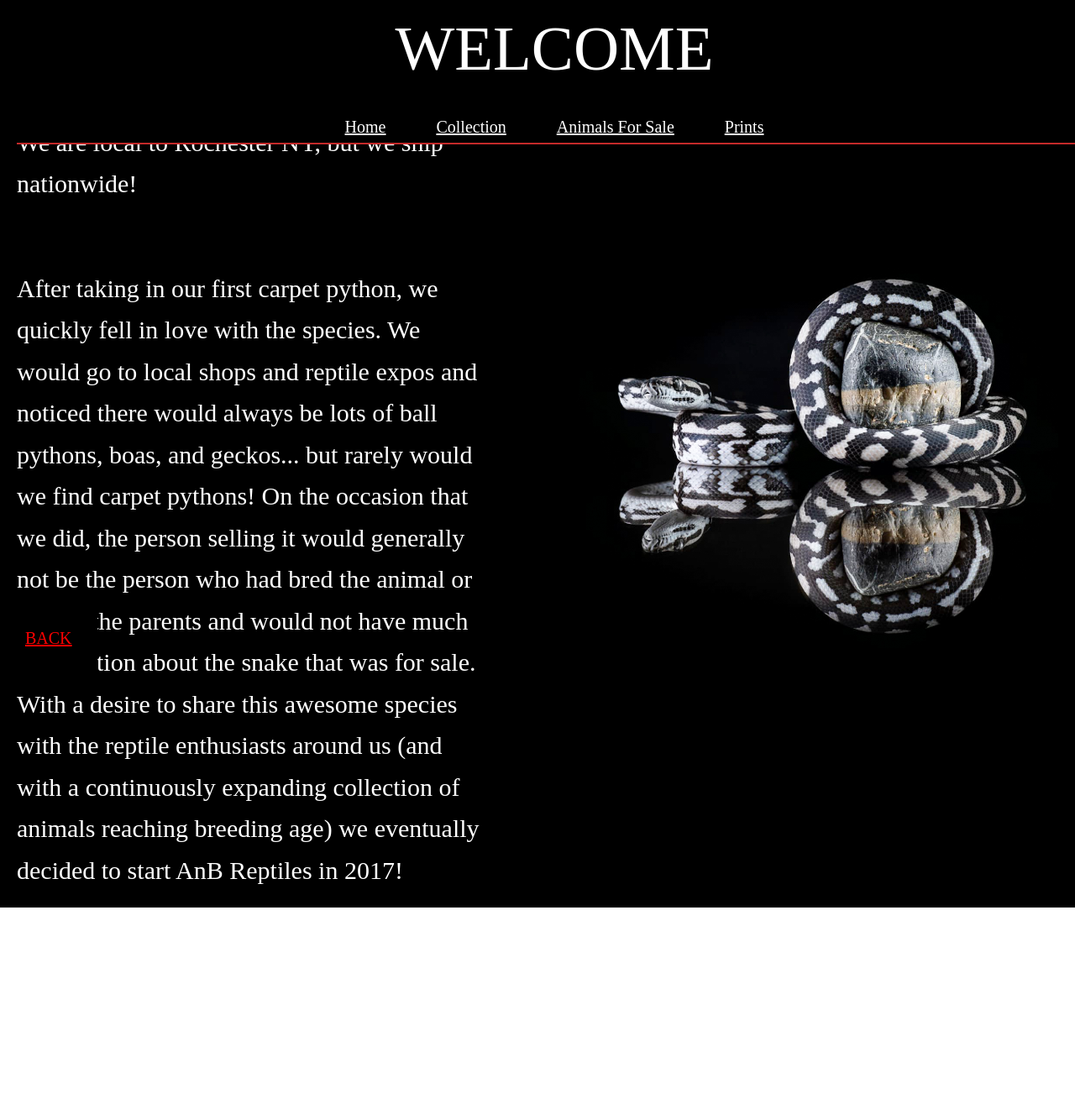
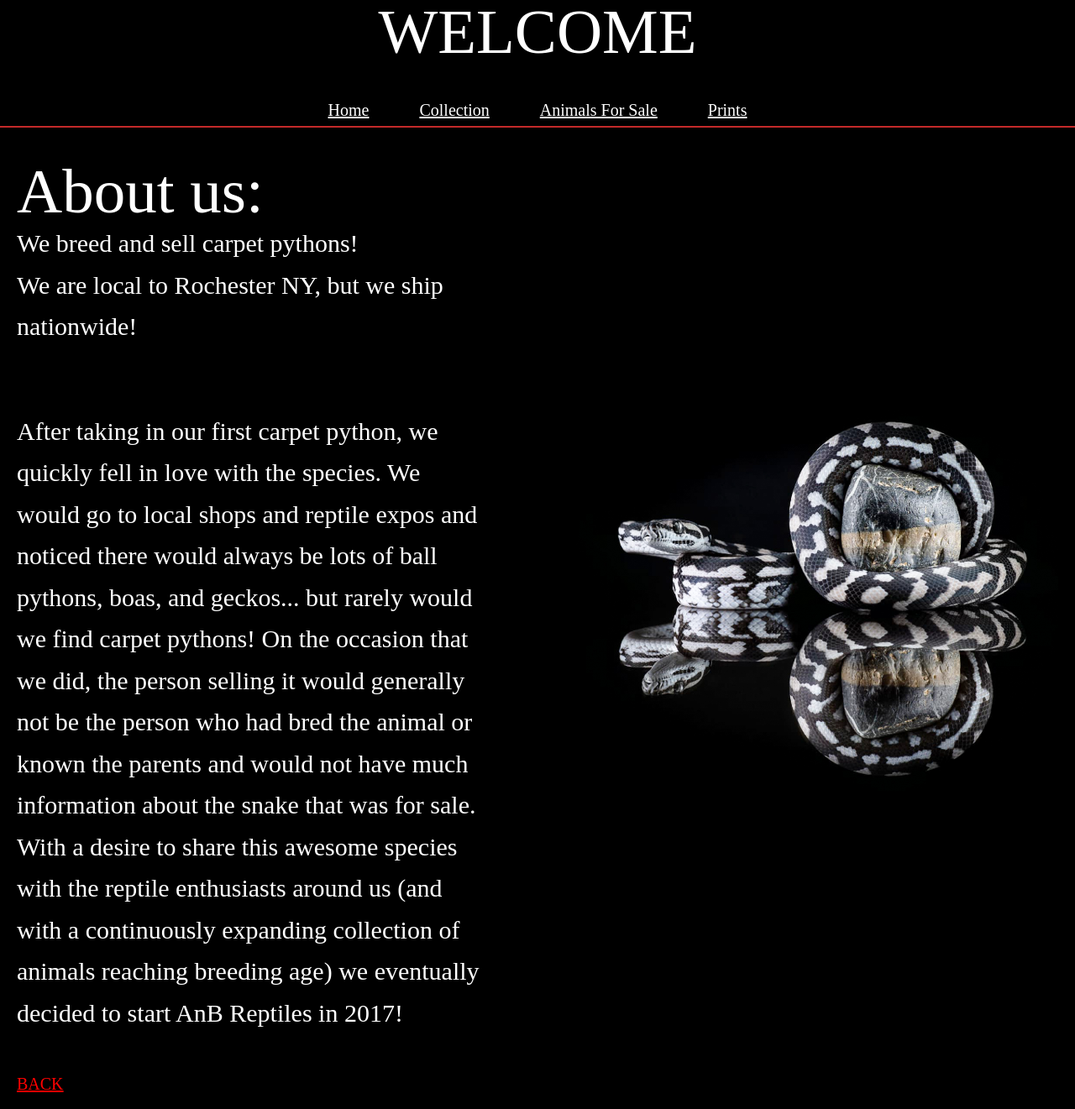
Before and after one commit to BenFrame/photo-site, a React (Create React App) app: page /Main in a window 1280 px wide. Shown: the whole page at 84% size. Before the commit the page ends 1081 px from the top, so only its background shows below. Built offline with nearby package versions, Linux system fonts and the light colour scheme.

Commit message:
Scrolling text functionality added

```diff
--- a/src/App.css
+++ b/src/App.css
@@ -16,7 +16,7 @@
 
   /* text-align: left; */
   background-color: black;
-  min-height: 100vh;
+  min-height: auto;
   color: white;
   font-size: 75px;
   padding: 20px;
@@ -27,7 +27,7 @@
   height: 15vmin;
   pointer-events: none;
   justify-content: center;
-  margin: 300px auto;
+  margin: auto;
   display: block;
 }
 
@@ -69,7 +69,8 @@
   /* text-align: left; */
   color: white;
   border-bottom: 2px solid rgb(196, 42, 42);
-
+  top: 0;
+  left: 0;
 }
 
 .App-header-inner img {
@@ -97,29 +98,38 @@
 Body{
   background-image: url('AxMirror.jpg');
   background-size: 60%;
-  justify-content: center;
+  /* justify-content: center; */
   background-position: right;
   background-repeat: no-repeat;
   background-origin: content-box;
   /* background-attachment: fixed; */
-  justify-content: center;
+  size: auto;
+  /* margin-top: 90px; */
+  /* margin-bottom: 50px; */
 
 }
 
 .Footer{
-  background-color:black;
+  /* background-color:black; */
   color: red;
   font-size: 20px;
-  position: absolute;
-  bottom: 0;
-  left:0;
+  width: auto;
+  padding: 0;
+  margin-top: 50px;
+  /* bottom: 0;
+  left:0; */
+  }
+
+  .Footer a {
+    color: red;
+    padding: 0;
   }
 
   h2{
     justify-content: center;
   }
 
-  p1{
+  p{
     display: flex;
     font-size: 30px;
     width: 45%;
@@ -142,8 +152,13 @@ Body{
 
   .Quote{
     font-size: 32px;
-    text-align: center;
+    width: 100%;
+    justify-content: center;
     padding: 10px;
 
 
   }
+
+  .Home-article{
+    margin-top: 170px;
+  }
--- a/src/Components/Main-inner.js
+++ b/src/Components/Main-inner.js
@@ -19,22 +19,26 @@ export default function Main() {
 
                     </nav>
             </header>
-            <body>
+            <body className='Home-article'>
                 <h2> About us: </h2>
-                <p1>We breed and sell carpet pythons!</p1>
-                <p1>We are local to Rochester NY, but we ship nationwide!</p1><br></br>
+                <p>We breed and sell carpet pythons!</p>
+                <p>We are local to Rochester NY, but we ship nationwide!</p><br></br>
 
-                <p1>After taking in our first carpet python, we quickly fell in love with the species.
+                <p>After taking in our first carpet python, we quickly fell in love with the species.
                 We would go to local shops and reptile expos and noticed there would always be lots
                 of ball pythons, boas, and geckos... but rarely would we find carpet pythons!
                 On the occasion that we did, the person selling it would generally not be the person
                 who had bred the animal or known the parents and would not have much information about the snake that was for sale.
                 With a desire to share this awesome species with the reptile enthusiasts around us
-                (and with a continuously expanding collection of animals reaching breeding age) we eventually decided to start AnB Reptiles in 2017!</p1>
+                (and with a continuously expanding collection of animals reaching breeding age) we eventually decided to start AnB Reptiles in 2017!</p>
             </body>
             <footer className = "Footer">
+                <div>
+
+                <Link to="/" >BACK</Link>
+
+                </div>
                 {/* <img  src={ablogo} className="App-logo-inner" alt="logo"/> */}
-                <Link className = "Footer" to="/" >BACK</Link>
             </footer>
         </div>
         )
```
